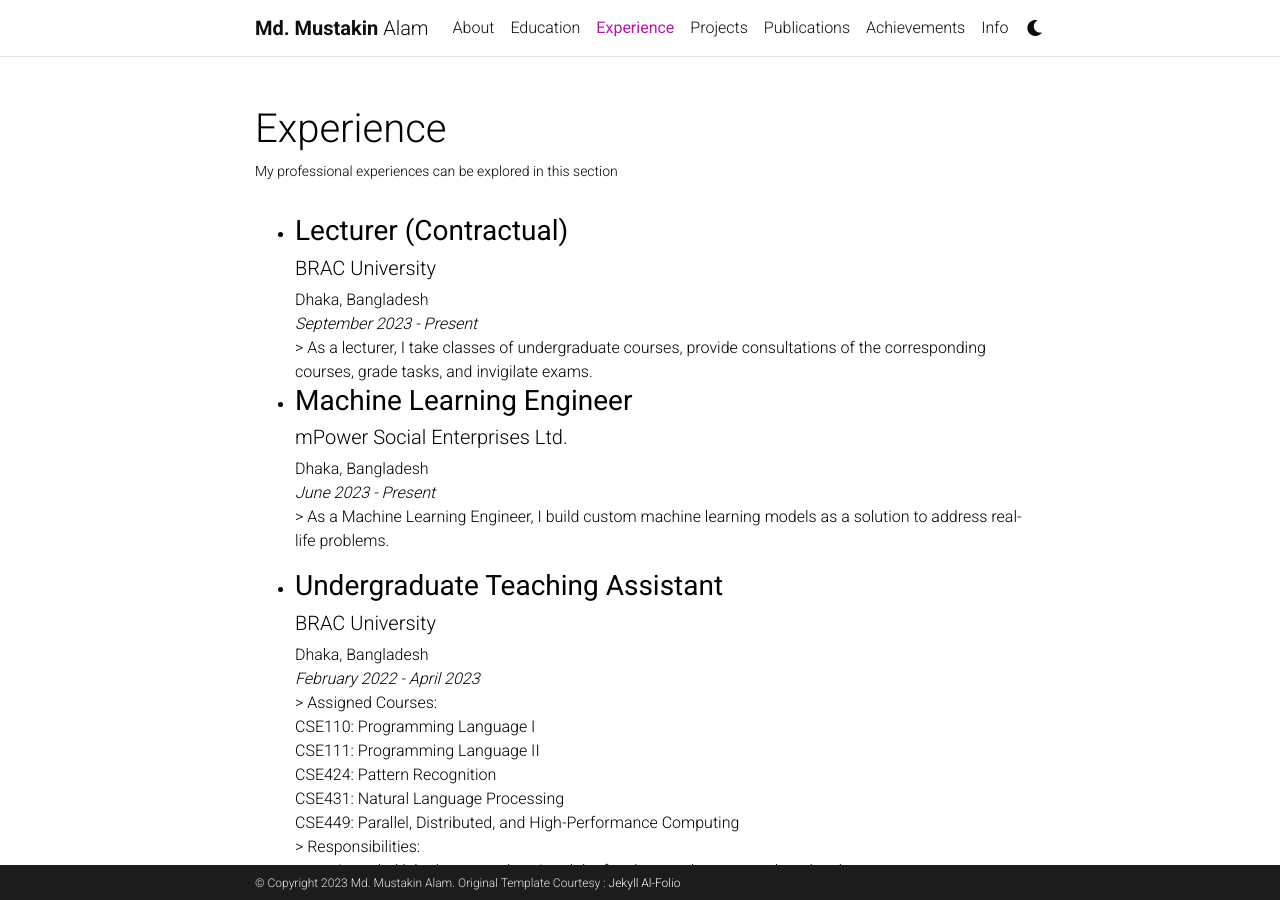
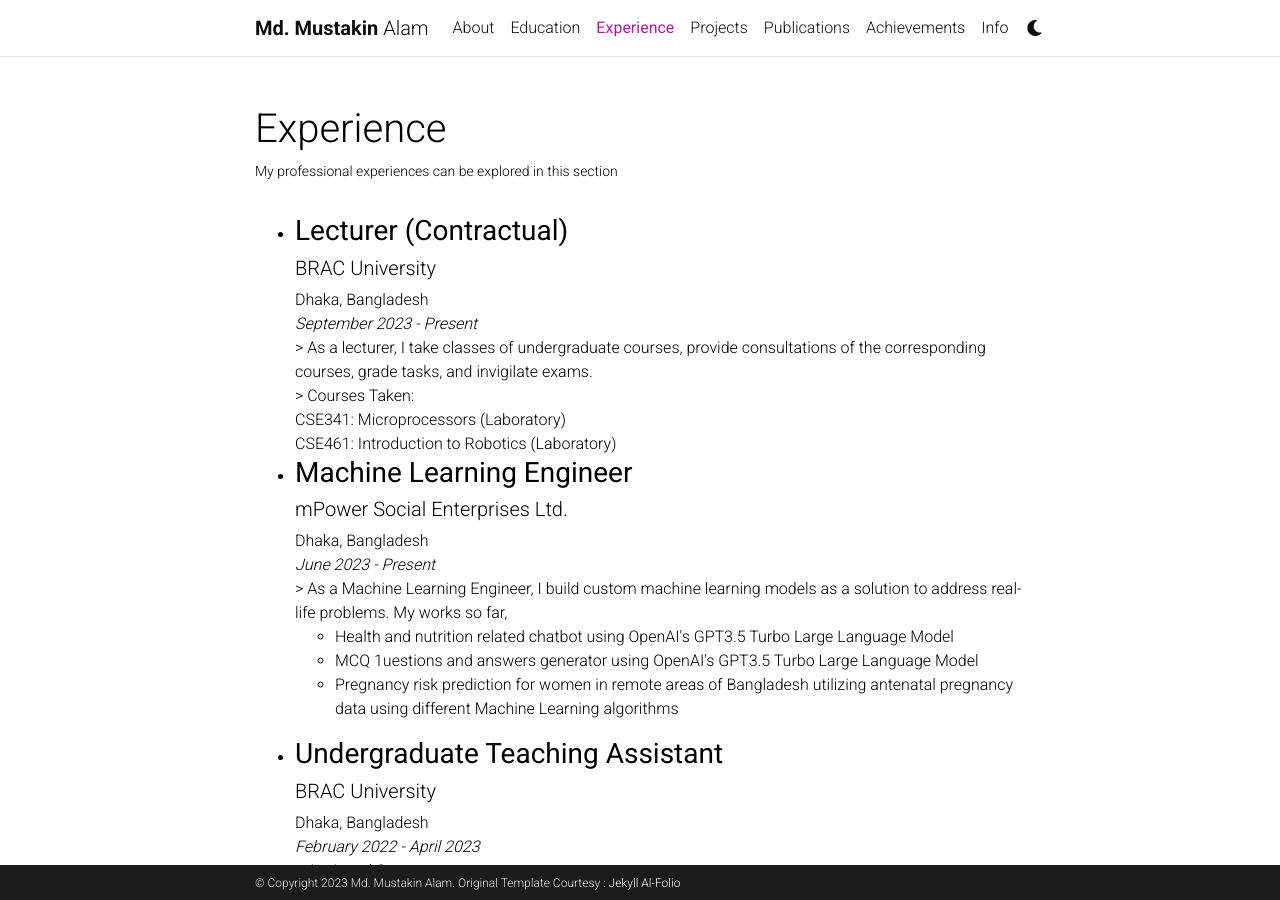
Before and after one commit to mustakinalam/mustakinalam.github.io, a Jekyll site: the page built from _pages/experience.md, in a window 1280 px wide and 900 px high. Built offline with Jekyll 4.4.1, drawn with Linux system fonts in a browser that asks for light colours; comment, search, counter and statistics services are not loaded; a style sheet for code colours, icons or effects is not loaded.

Commit message:
experience update

```diff
--- a/_pages/experience.md
+++ b/_pages/experience.md
@@ -14,6 +14,9 @@ Dhaka, Bangladesh <br>
 <i>September 2023 - Present</i><br>
 
 > As a lecturer, I take classes of undergraduate courses, provide consultations of the corresponding courses, grade tasks, and invigilate exams. <br>
+> Courses Taken:<br>
+CSE341: Microprocessors (Laboratory) <br>
+CSE461: Introduction to Robotics (Laboratory) <br>
 
 
 <li><h3><b>Machine Learning Engineer</b></h3></li>
@@ -21,7 +24,13 @@ Dhaka, Bangladesh <br>
 Dhaka, Bangladesh <br>
 <i>June 2023 - Present</i><br>
 
-> As a Machine Learning Engineer, I build custom machine learning models as a solution to address real-life problems. <br>
+> As a Machine Learning Engineer, I build custom machine learning models as a solution to address real-life problems.
+My works so far, <br>
+<ul>
+<li>Health and nutrition related chatbot using OpenAI's GPT3.5 Turbo Large Language Model</li>
+<li>MCQ 1uestions and answers generator using OpenAI's GPT3.5 Turbo Large Language Model</li>
+<li>Pregnancy risk prediction for women in remote areas of Bangladesh utilizing antenatal pregnancy data using different Machine Learning algorithms</li>
+</ul>
 
 <p>
 <li><h3><b>Undergraduate Teaching Assistant</b></h3></li>
```
Also changed, not shown: 1 other file.
